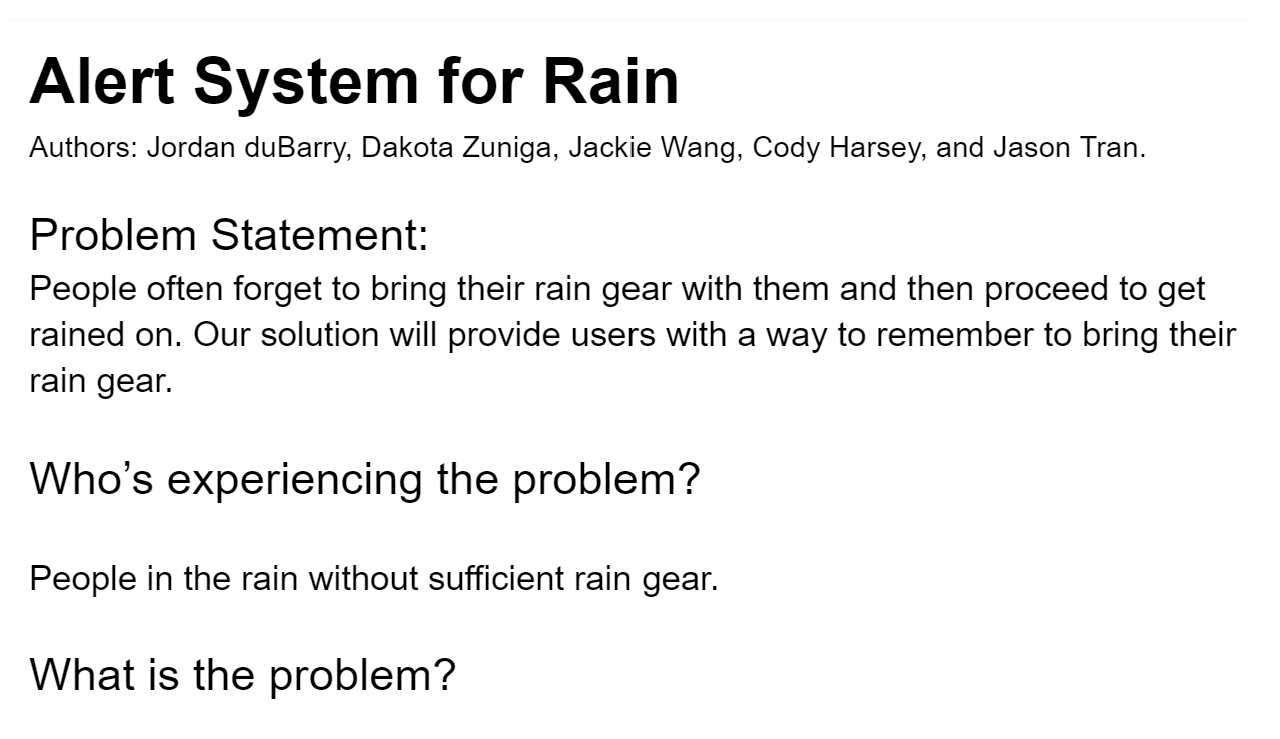
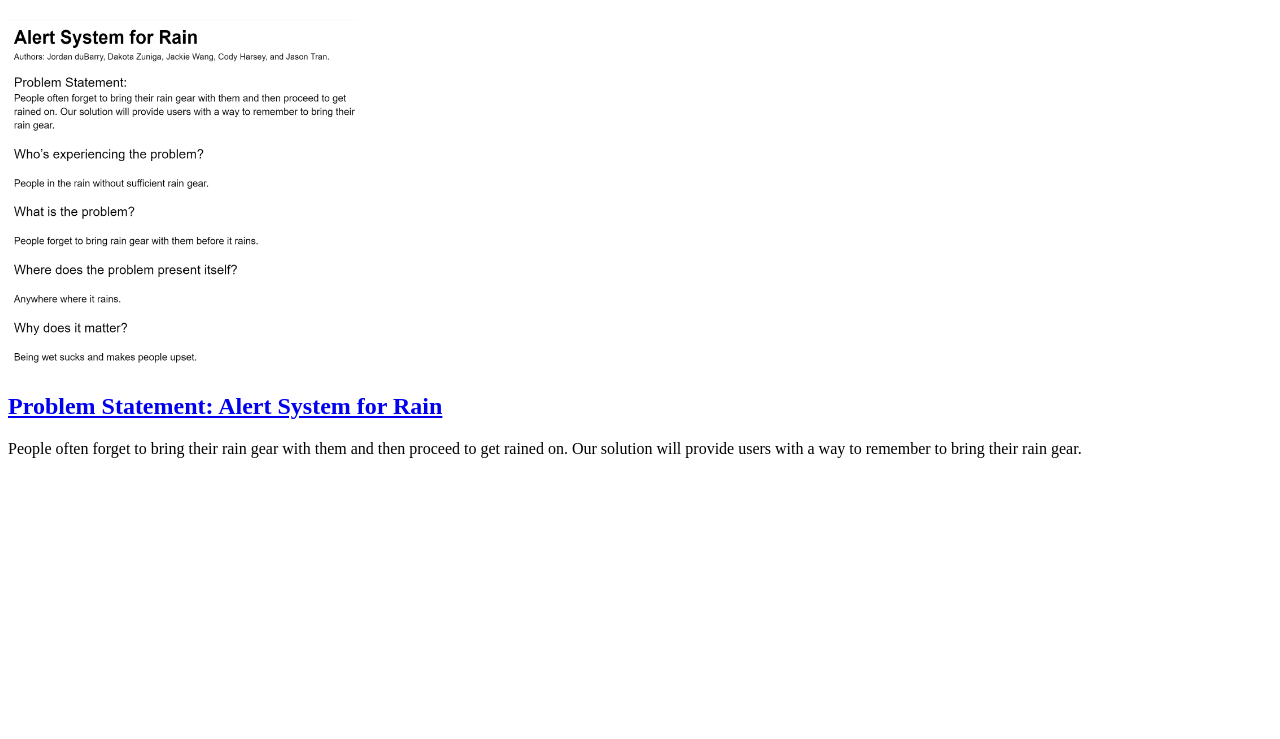
Before and after one commit to CoolSharkCody/CoolSharkCody.github.io, a plain HTML site: page index.html in a window 1280 px wide. Shown: the part 61-800 px from the top of the page. Drawn offline with Linux system fonts and the light colour scheme.

Commit message:
Add files via upload

```diff
--- a/index.html
+++ b/index.html
@@ -8,7 +8,7 @@
         <h1>Cody Harsey's CSCE 190 Site</h1>
 
         <section class="assignment">
-            <a href="files/problem-statement.pdf"><img src="images/problem-statement.png"></a>
+            <a href="files/problem-statement.pdf"><img src="images/problem-statement.png" width="350" height="350"></a>
             <section class="ass-details">
                 <a href="files/problem-statemnt.pdf"><h2>Problem Statement: Alert System for Rain</h2></a>
                 <p>People often forget to bring their rain gear with them and then proceed to get rained on. Our solution will provide users with a way to remember to bring their rain gear.</p>
```
Also changed, not shown: images/affinity-diagram.png (added), 1 other file.
